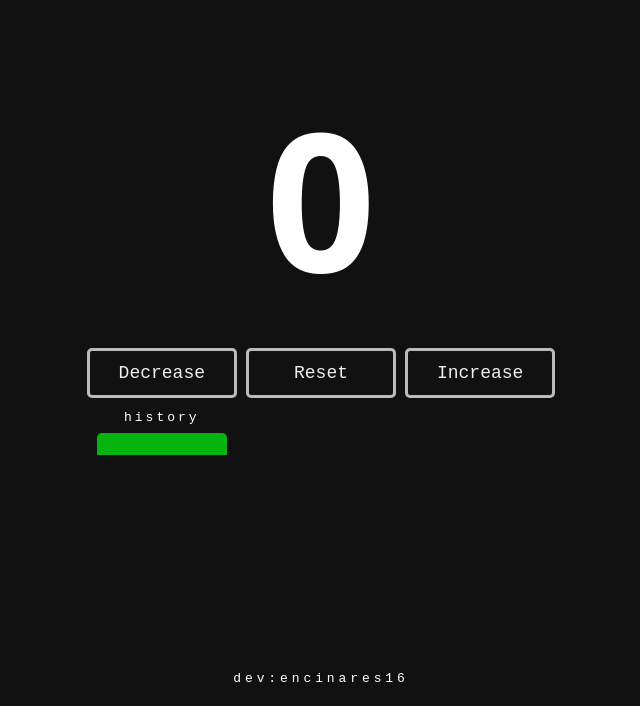
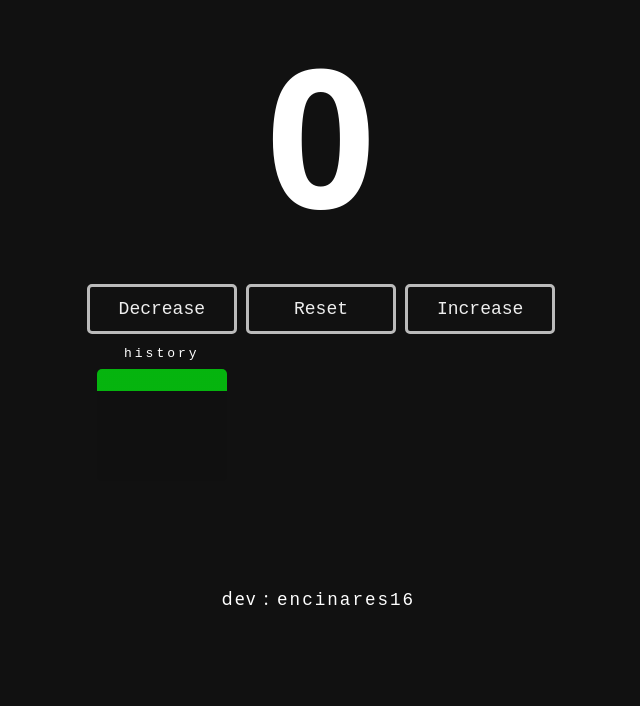
Before and after one commit to encinares16/javascript-counter, a plain HTML site: page index.html in a window 1280 px wide. Shown: the part 94-800 px from the top of the page, without its empty margins (319-959 px from the left). Drawn offline with Linux system fonts and the light colour scheme.

Commit message:
update index.html style.css
self-project : javascript counter

```diff
--- a/index.html
+++ b/index.html
@@ -4,6 +4,7 @@
   <meta charset="UTF-8">
   <meta name="viewport" content="width=device-width, initial-scale=1.0">
   <link rel="stylesheet" href="style.css">
+  <link rel="icon" href="./javascript.svg">
   <title>Javascript Counter</title>
 </head>
 
@@ -20,13 +21,20 @@
       <div class="history-container"">
         <p>history</p>
         <div class="history" id="history">
-
         </div>
       </div>
     </div>
 
-  <p class="dev">dev:encinares16</p>
+    <div id="typewrite">
+      <p class="p-dev">dev : <span id="justme">encinares16</span></p>
+    </div>
+
+
   </main>
+
+
+
+
   <script src="app.js"></script>
 </body>
 </html>
--- a/style.css
+++ b/style.css
@@ -20,6 +20,7 @@ main {
   display: flex;
   justify-content: center;
   align-items: center;
+  flex-direction: column;
   height: 100vh;
 }
 
@@ -151,14 +152,13 @@ button:active {
 @media screen and (max-width: 304px)  {
 
   h1 {
-    font-size: 9rem;
+    font-size: 7rem;
   }
  .dev {
   display: none;
 }
 .buttons {
   display: flex;
-  /* flex-direction: column; */
   flex-wrap: wrap-reverse;
   justify-content: center;
   text-align: center;
@@ -167,3 +167,39 @@ button:active {
     order: 0;
   }
 }
+
+#typewrite {
+  display: inline-block;
+  font-size: 1.1rem;
+  font-family: monospace;
+  margin-top: 105px;
+}
+
+#typewrite > p span{
+  font-family: monospace;
+}
+
+.p-dev {
+  border-right: 5px solid;
+  width: 100%;
+  white-space: nowrap;
+  overflow: hidden;
+  animation:
+    typing 2s steps(20), blinker .4s step-end infinite alternate;
+}
+@keyframes blinker {
+  50% {
+    border-color: transparent;
+  }
+}
+@keyframes typing {
+  from { width: 0 }
+}
+
+#justme {
+  font-weight: 200;
+}
+
+.p-dev, .textToGenerate {
+  letter-spacing: 2px;
+}
```
Also changed, not shown: javascript.svg (added).
